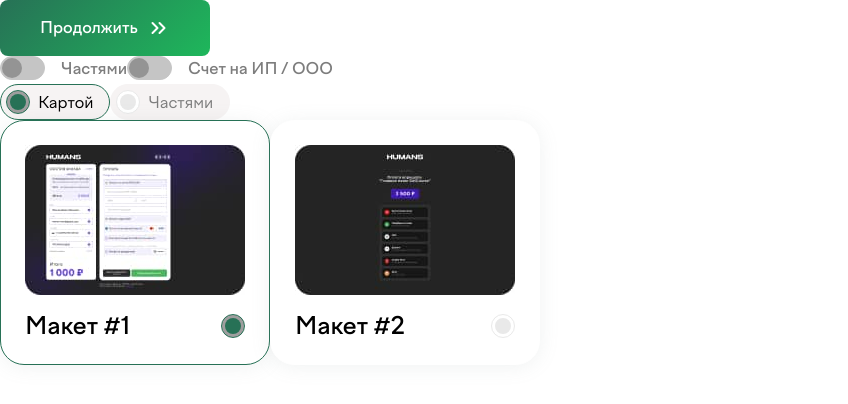
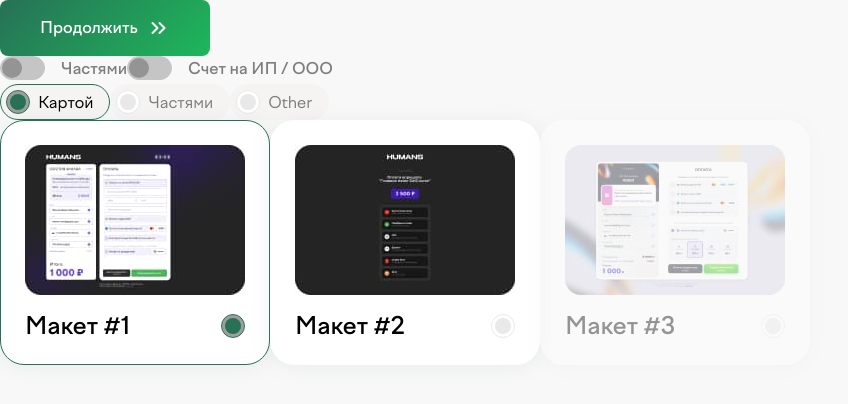
Before and after one commit to vFlicker/humans, a React (Vite) app: page / in a window 1280 px wide. Shown: the top 404 px of the page, without its empty margins (0-848 px from the left). Built offline with nearby package versions, Linux system fonts and the light colour scheme; grey boxes are pictures that could not be loaded.

Commit message:
refactor: add styles for disabled input

```diff
--- a/src/app/App.tsx
+++ b/src/app/App.tsx
@@ -7,6 +7,7 @@ import { Radio } from '~/components/Radio';
 
 import imageMarkup1Src from '../shared/images/markup/markup_1.jpg';
 import imageMarkup2Src from '../shared/images/markup/markup_2.jpg';
+import imageMarkup3Src from '../shared/images/markup/markup_3.jpg';
 
 export function App(): JSX.Element {
   return (
@@ -26,6 +27,10 @@ export function App(): JSX.Element {
         <Radio name="payment method" value="parts" wrapped>
           Частями
         </Radio>
+
+        <Radio name="payment method" value="parts" wrapped disabled>
+          Other
+        </Radio>
       </section>
 
       <section>
@@ -36,6 +41,10 @@ export function App(): JSX.Element {
         <Markup src={imageMarkup2Src} alt="Макет 2">
           Макет #2
         </Markup>
+
+        <Markup src={imageMarkup3Src} alt="Макет 2" disabled>
+          Макет #3
+        </Markup>
       </section>
     </div>
   );
--- a/src/app/styles/reset.css
+++ b/src/app/styles/reset.css
@@ -57,3 +57,8 @@ a {
   color: inherit;
   text-decoration: none;
 }
+
+#app {
+  min-height: 100vh;
+  background-color: #F8F8F8;
+}
--- a/src/components/Markup/Markup.module.css
+++ b/src/components/Markup/Markup.module.css
@@ -8,6 +8,10 @@
   background-color: #ffffff;
 
   cursor: pointer;
+}
+
+.markup.disabled {
+  opacity: 0.4;
 }
 
 .image {
--- a/src/components/Markup/Markup.tsx
+++ b/src/components/Markup/Markup.tsx
@@ -14,11 +14,14 @@ export function Markup({
   src,
   alt,
   className,
+  disabled,
   selected = false,
   children,
 }: MarkupProps): JSX.Element {
   const classNames = cn(classes.markup, radioClasses.radio, className, {
     [radioClasses.checked]: selected,
+    [classes.disabled]: disabled,
+    [radioClasses.disabled]: disabled,
   });
 
   return (
@@ -28,7 +31,12 @@ export function Markup({
       <span className={classes.footer}>
         <span className={classes.title}>{children}</span>
 
-        <input type="radio" className={radioClasses.input} checked={selected} />
+        <input
+          type="radio"
+          className={radioClasses.input}
+          checked={selected}
+          disabled={disabled}
+        />
         <span className={radioClasses.box}></span>
       </span>
     </label>
--- a/src/components/Radio/Radio.module.css
+++ b/src/components/Radio/Radio.module.css
@@ -11,6 +11,10 @@
 
 .radio.checked {
   border-color: #277156;
+}
+
+.radio.disabled {
+  cursor: not-allowed;
 }
 
 .input {
@@ -69,12 +73,12 @@
   color: #000000;
 }
 
-.radio:hover .box,
+.radio:not(.disabled):hover .box,
 .input:focus + .box {
   border-color: #5aaf90;
 }
 
-.radio:hover .box:after,
+.radio:not(.disabled):hover .box:after,
 .input:focus + .box:after {
   background-color: #5aaf90;
 }
@@ -89,7 +93,7 @@
   background-color: #f6f3f3;
 }
 
-.wrapper:hover,
+.wrapper:not(.disabled):hover,
 .wrapper:focus-within {
   border-color: #5aaf90;
 }
--- a/src/components/Radio/Radio.tsx
+++ b/src/components/Radio/Radio.tsx
@@ -10,12 +10,14 @@ type RadioProps = ComponentPropsWithoutRef<'input'> & {
 export function Radio({
   className,
   checked,
+  disabled,
   wrapped = false,
   children,
   ...props
 }: RadioProps) {
   const classNames = cn(classes.radio, className, {
     [classes.checked]: checked,
+    [classes.disabled]: disabled,
     [classes.wrapper]: wrapped,
   });
 
@@ -25,6 +27,7 @@ export function Radio({
         type="radio"
         className={classes.input}
         checked={checked}
+        disabled={disabled}
         {...props}
       />
       <span className={classes.box}></span>
```
